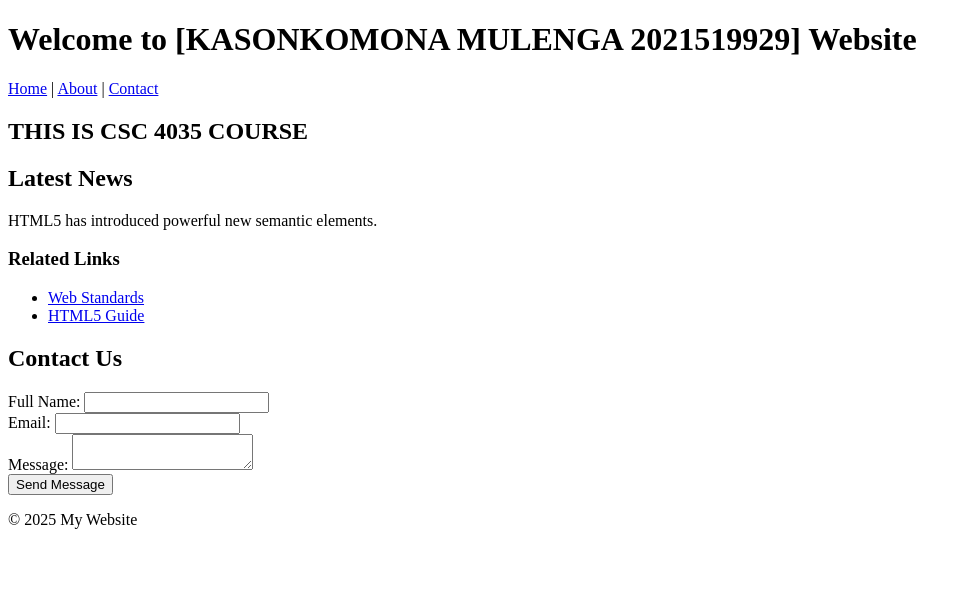
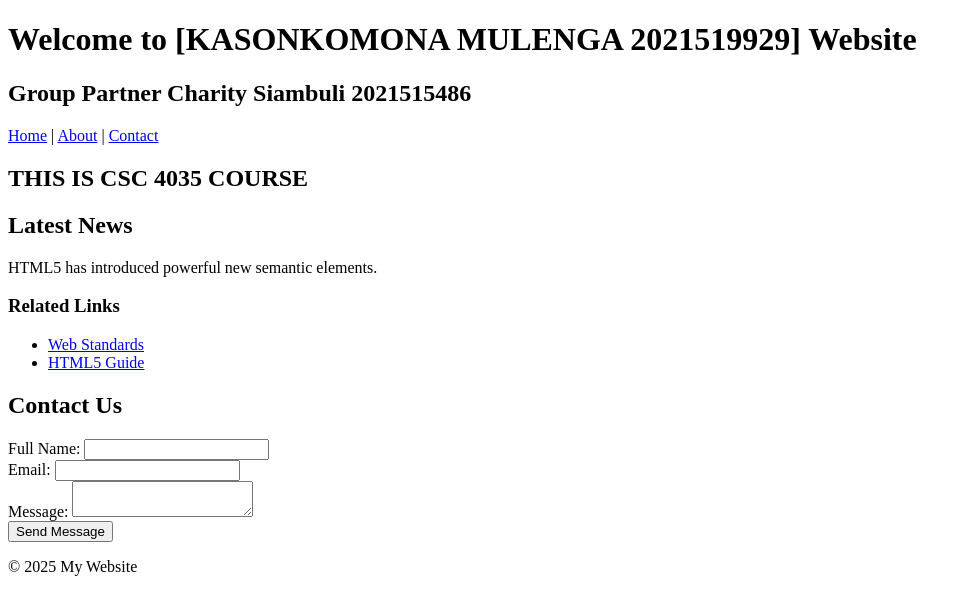
Before and after one commit to Charitysiambuli/lab2-html_Mulenga, a plain HTML site: page index.html in a window 1280 px wide. Shown: the whole page, without its empty margins (0-971 px from the left). Drawn offline with Linux system fonts and the light colour scheme.

Commit message:
My information added.

```diff
--- a/index.html
+++ b/index.html
@@ -8,6 +8,7 @@
 <body>
 <header>
 <h1>Welcome to [KASONKOMONA MULENGA 2021519929] Website</h1>
+<h2>Group Partner Charity Siambuli 2021515486</h2>
 <nav>
 <a href="#">Home</a> |
 <a href="#">About</a> |
```
